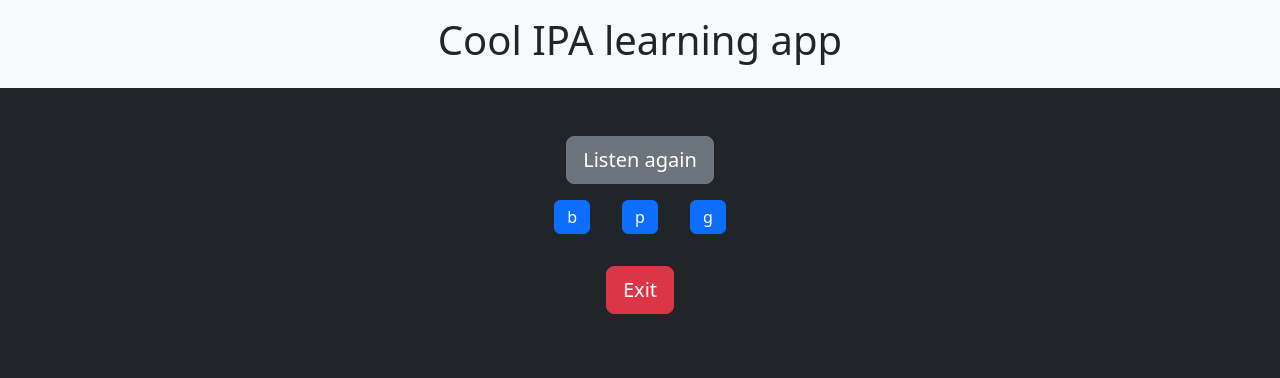
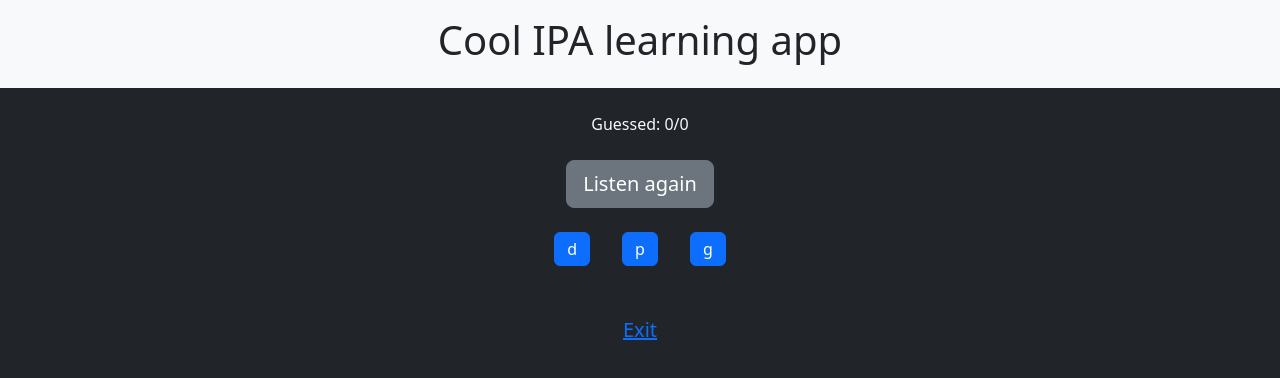
Before and after one commit to s-jevtic/fonolearn, an Angular app: page /ipa in a window 1280 px wide. Both pictures are taken after a click on the button "Listen". Shown: the top 378 px of the page. Built offline with nearby package versions, Linux system fonts and the light colour scheme.

Commit message:
improve design and functionality

```diff
--- a/src/app/app.component.html
+++ b/src/app/app.component.html
@@ -1,4 +1,4 @@
-<header class="bg-light py-3 mb-5 d-flex justify-content-center align-items-center">
+<header class="bg-light py-3 mb-4 d-flex justify-content-center align-items-center">
   <h1>Cool IPA learning app</h1>
 </header>
 <router-outlet></router-outlet>
--- a/src/app/ipa/ipa.component.html
+++ b/src/app/ipa/ipa.component.html
@@ -1,17 +1,24 @@
 <div class="container-fluid justify-content-center">
-    <div class="d-flex justify-content-center my-3">
-        <button class="btn btn-lg btn-primary" type="button" *ngIf="!listened" (click)="playSound()">Listen</button>
-        <button class="btn btn-lg btn-secondary" type="button" *ngIf="listened" (click)="playSound()">Listen again</button>
+    <div class="d-flex justify-content-center text-light my-4">
+        <p class="mb-0">Guessed: {{ guessedCount }}/{{ totalCount }}</p>
     </div>
     <div class="d-flex justify-content-center my-3">
-        <button class="btn btn-primary mx-3 py-1" type="button" *ngIf="listened" (click)="checkAnswer(0)">{{ randomSymbols[0] }}</button>
-        <button class="btn btn-primary mx-3 py-1" type="button" *ngIf="listened" (click)="checkAnswer(1)">{{ randomSymbols[1] }}</button>
-        <button class="btn btn-primary mx-3 py-1" type="button" *ngIf="listened" (click)="checkAnswer(2)">{{ randomSymbols[2] }}</button>
+        <button class="btn btn-lg btn-primary mx-1" *ngIf="guessed" (click)="newGuess()">Proceed</button>
+        <button class="btn btn-lg btn-primary" type="button" *ngIf="!listened" (click)="playSound()">Listen</button>
+        <button class="btn btn-lg btn-secondary mx-1" type="button" *ngIf="listened" (click)="playSound()">Listen again</button>
+    </div>
+    <div class="align-content-center my-4">
+        <div class="d-flex justify-content-center mb-3" *ngIf="listened">
+            <button class="btn mx-3 py-1" [ngClass]="{'btn-primary' : clicked[0] == 0, 'btn-danger' : clicked[0] == 1, 'btn-success' : clicked[0] == 2}" type="button" (click)="checkAnswer(0)">{{ randomSymbols[0] }}</button>
+            <button class="btn mx-3 py-1" [ngClass]="{'btn-primary' : clicked[1] == 0, 'btn-danger' : clicked[1] == 1, 'btn-success' : clicked[1] == 2}" type="button" (click)="checkAnswer(1)">{{ randomSymbols[1] }}</button>
+            <button class="btn mx-3 py-1" [ngClass]="{'btn-primary' : clicked[2] == 0, 'btn-danger' : clicked[2] == 1, 'btn-success' : clicked[2] == 2}" type="button" (click)="checkAnswer(2)">{{ randomSymbols[2] }}</button>
+        </div>
+        <div class="d-flex justify-content-center text-light mt-3" *ngIf="tried">
+            <p class="mb-0" *ngIf="guessed">Correct!</p>
+            <p class="mb-0" *ngIf="!guessed">Try again...</p>
+        </div>
     </div>
     <div class="d-flex justify-content-center my-3">
-        <p *ngIf="guessed" class="lead text-light">Correct!</p>
-    </div>
-    <div class="d-flex justify-content-center my-3">
-        <a class="btn btn-lg btn-danger mx-3" type="button" href="">Exit</a>
+        <a class="btn btn-lg btn-link mx-3" type="button" href="">Exit</a>
     </div>
 </div>
--- a/src/app/ipa/ipa.component.ts
+++ b/src/app/ipa/ipa.component.ts
@@ -10,13 +10,21 @@ export class IpaComponent implements OnInit {
   constructor() { }
 
   ngOnInit(): void {
-    this.listened = false;
-    this.guessed = false;
-    this.arg = -1;
+    this.guessedCount = 0;
+    this.totalCount = 0;
     for(let i = 0; i < IpaComponent.links.length; i++)
     {
       IpaComponent.IPAMap.set(IpaComponent.links[i], IpaComponent.symbols[i]);
     }
+    this.newGuess();
+  }
+
+  newGuess(): void {
+    this.listened = false;
+    this.guessed = false;
+    this.tried = false;
+    this.clicked = [0, 0, 0]
+    this.arg = -1;
     this.genRandomSound();
     this.genRandomSymbols();
   }
@@ -41,8 +49,14 @@ export class IpaComponent implements OnInit {
   ];
 
   listened = false;
+  tried = false;
   guessed = false;
   arg = -1;
+
+  clicked: number[] = [0, 0, 0];
+
+  guessedCount = 0;
+  totalCount = 0;
 
   randomSound: string = "";
   randomSymbols: string[] = ["", "", ""];
@@ -75,7 +89,15 @@ export class IpaComponent implements OnInit {
 
   checkAnswer(arg: number) {
     this.arg = arg;
-    if (IpaComponent.IPAMap.get(this.randomSound) == this.randomSymbols[arg]) this.guessed = true;
+    if (IpaComponent.IPAMap.get(this.randomSound) == this.randomSymbols[arg])
+    {
+      this.guessed = true;
+      this.clicked[arg] = 2;
+      if (!this.tried) this.guessedCount++;
+    }
+    else this.clicked[arg] = 1;
+    if (!this.tried) this.totalCount++;
+    this.tried = true;
   }
 
 }
```
